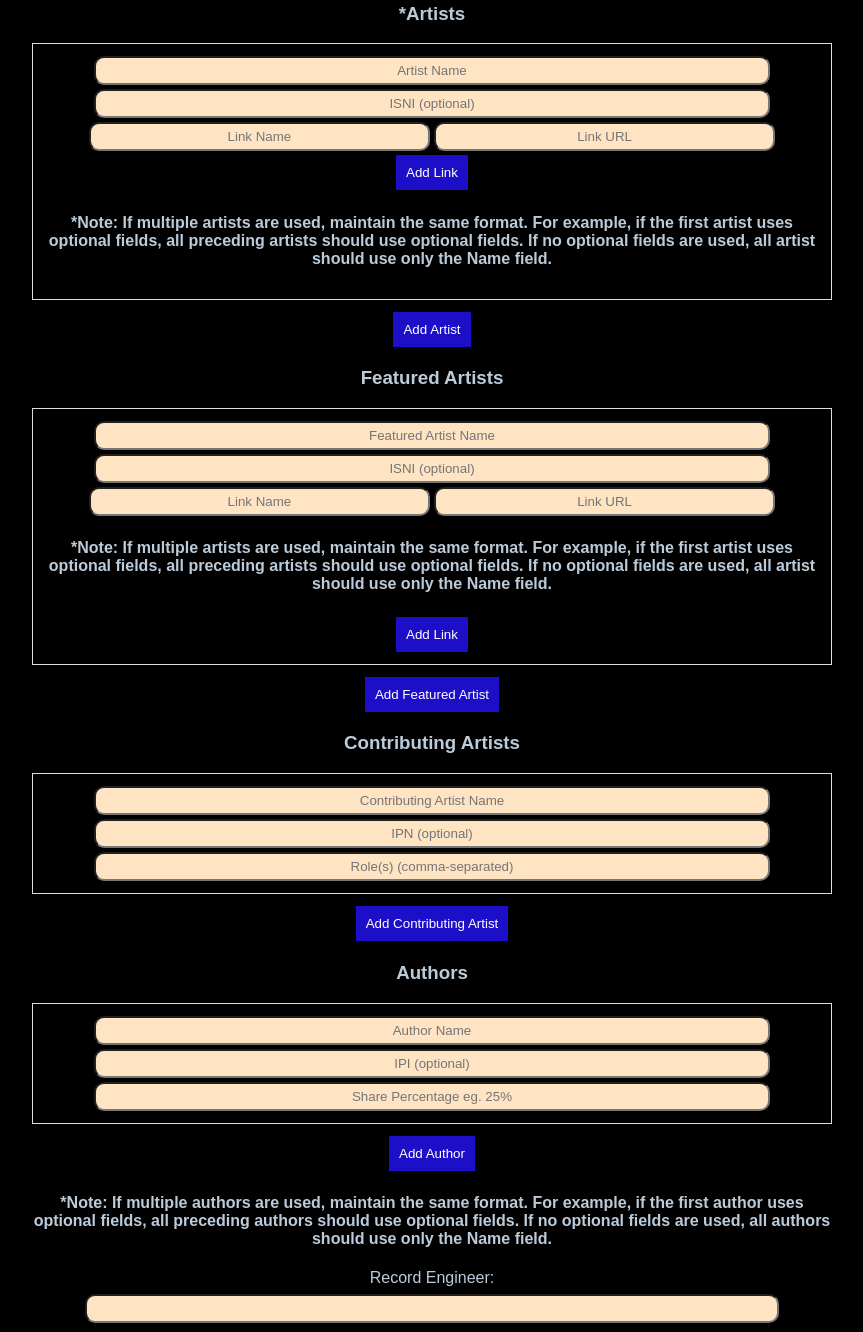
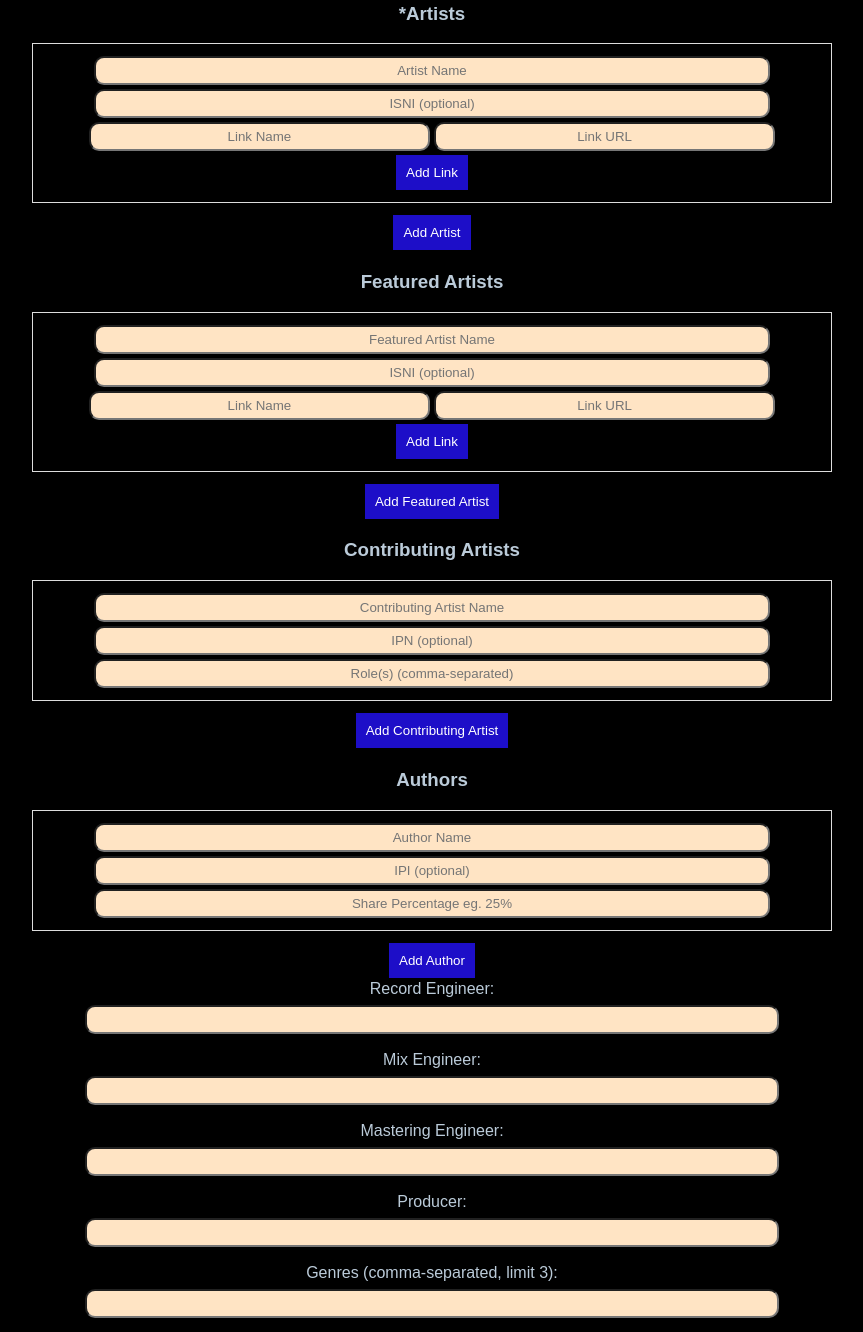
Before and after one commit to gstalamantes/CIP60v3-metadata-form, a plain HTML site: page index.html in a window 1280 px wide. Shown: the part 1423-2755 px from the top of the page, without its empty margins (208-1071 px from the left). Drawn offline with Linux system fonts and the light colour scheme.

Commit message:
Update index.html

```diff
--- a/index.html
+++ b/index.html
@@ -113,8 +113,7 @@
                     <input class="link" type="url" name="artistLinkUrl[]" placeholder="Link URL">
                 </div>
                 <button type="button" class="addLink">Add Link</button>
-                <h4>*Note:  If multiple artists are used, maintain the same format.  For example, if the first artist uses optional fields, all preceding artists should use optional fields. If no optional fields are used, all artist should use only the Name field. </h4>
-            </div>
+                 </div>
             <button type="button" id="addArtist">Add Artist</button>
         </div>
 
@@ -126,8 +125,7 @@
                 <div class="links">
                     <input type="text" name="featuredArtistLinkName[]" placeholder="Link Name">
                     <input type="url" name="featuredArtistLinkUrl[]" placeholder="Link URL">
-                    <h4>*Note:  If multiple artists are used, maintain the same format.  For example, if the first artist uses optional fields, all preceding artists should use optional fields. If no optional fields are used, all artist should use only the Name field. </h4>
-                </div>
+                    </div>
                 <button type="button" class="addLink">Add Link</button>
             </div>
             <button type="button" id="addFeaturedArtist">Add Featured Artist</button>
@@ -150,7 +148,6 @@
 
             </div>
             <button type="button" id="addAuthor">Add Author</button>
-            <h4>*Note:  If multiple authors are used, maintain the same format.  For example, if the first author uses optional fields, all preceding authors should use optional fields. If no optional fields are used, all authors should use only the Name field. </h4>
 
         </div>
         <div class="form-group">
```
